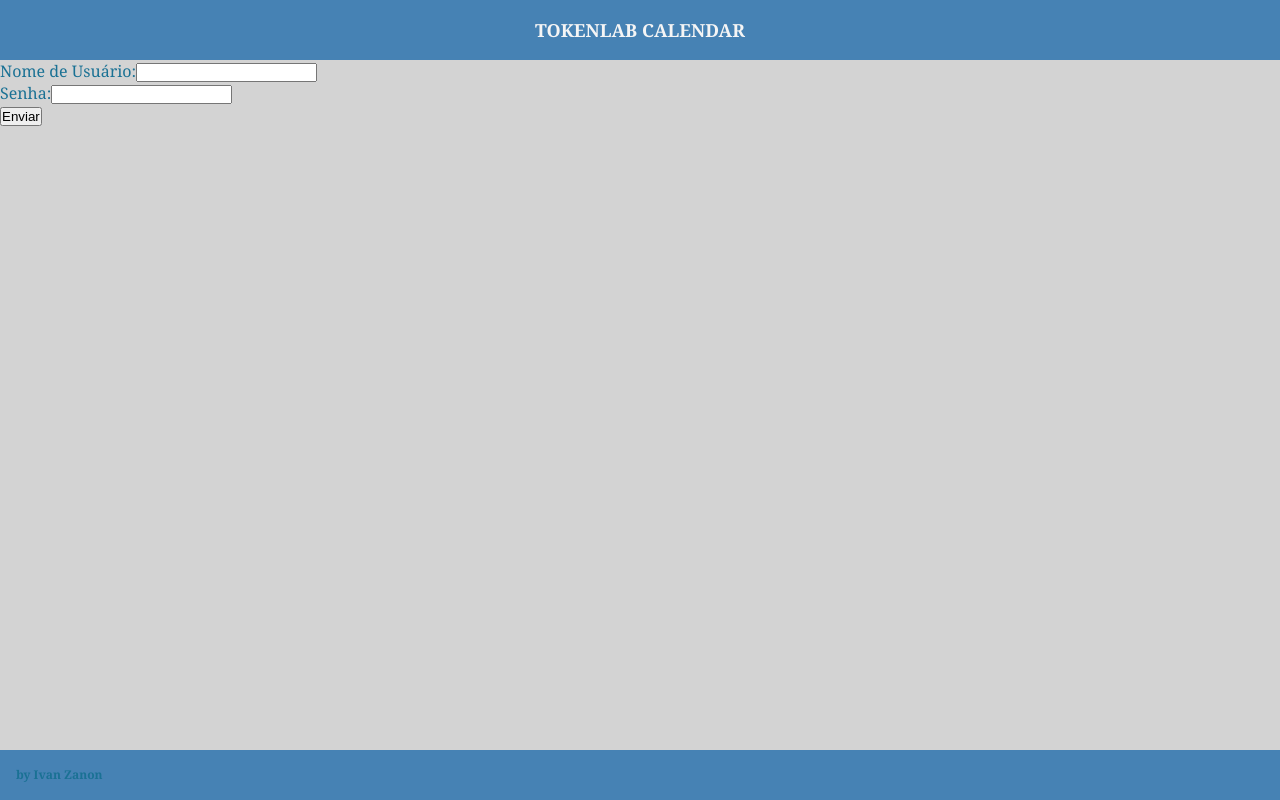
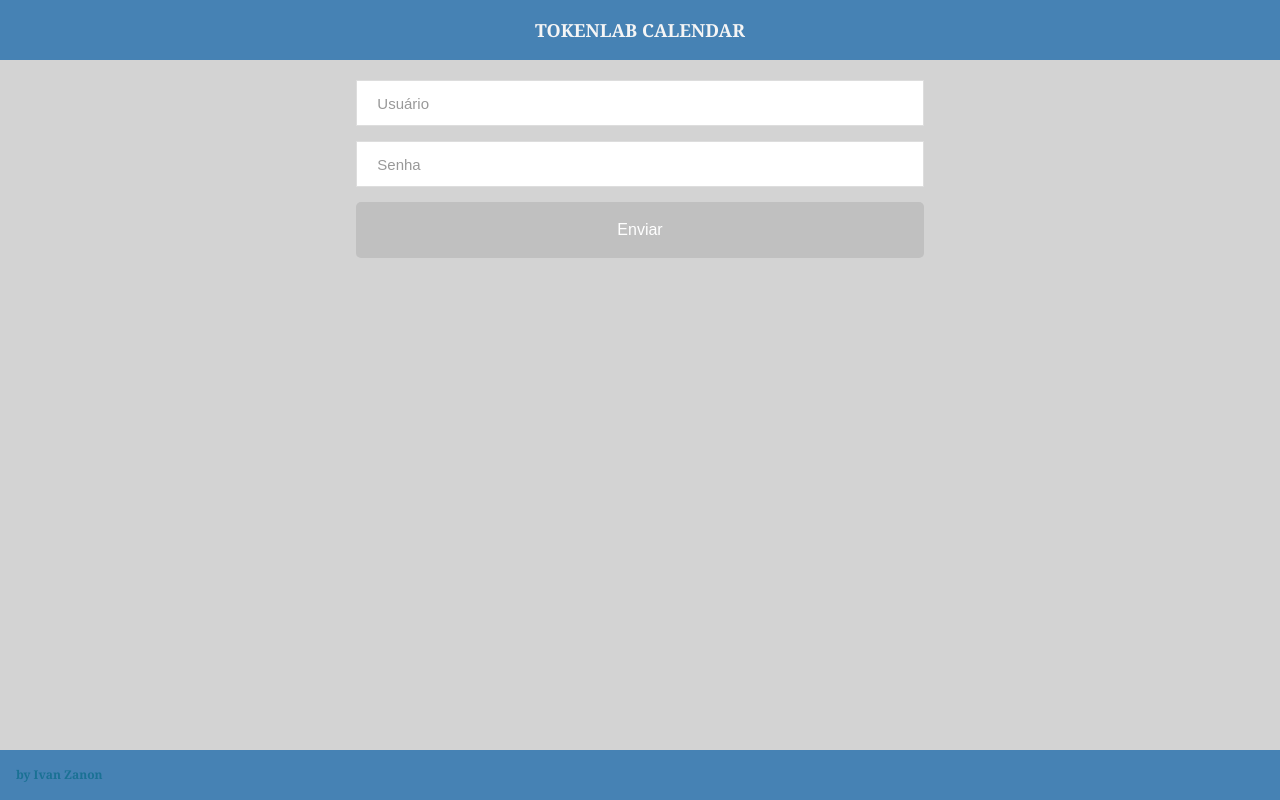
Before and after one commit to ivanzanon/tokenlab-calendar, a React (Create React App) app: page / in a window 1280 px wide. Built offline with nearby package versions, Linux system fonts and the light colour scheme.

Commit message:
Styling login page and main page

```diff
--- a/package.json
+++ b/package.json
@@ -7,6 +7,8 @@
     "@testing-library/react": "^9.5.0",
     "@testing-library/user-event": "^7.2.1",
     "axios": "^0.19.2",
+    "date-fns": "^2.14.0",
+    "date-format": "^3.0.0",
     "react": "^16.13.1",
     "react-dom": "^16.13.1",
     "react-router-dom": "^5.2.0",
--- a/src/components/Footer/index.js
+++ b/src/components/Footer/index.js
@@ -1,6 +1,5 @@
 import React from 'react';
 import './styles.css';
-// const React = require('react');
 
 const Footer = () => (
     <footer id="main-footer">by Ivan Zanon</footer>
--- a/src/pages/form-event/index.js
+++ b/src/pages/form-event/index.js
@@ -0,0 +1,34 @@
+import React, { Component } from 'react';
+
+import "./styles.css";
+import api from '../../services/api';
+
+export default class Login extends Component{
+
+    render() {
+        return (
+            <div className="div-form-event">
+                <form onSubmit={this.handleInputSubmit}>
+                    {this.state.message && <p>{this.state.message}</p>}
+                    <input
+                        type="text"
+                        placeholder="Usuário"
+                        name="usr_name"
+                        value={this.state.usr_name}
+                        onChange={this.handleInputChange}
+                    />
+                    <input
+                        type="password"
+                        placeholder="Senha"
+                        name="usr_password"
+                        value={this.state.usr_password}
+                        onChange={this.handleInputChange}
+                    />
+                    <input className="enviar" type="submit" value="Enviar" />
+                </form>
+
+            </div>
+
+        );
+    }
+}
--- a/src/pages/login/index.js
+++ b/src/pages/login/index.js
@@ -60,32 +60,27 @@ export default class Login extends Component{
 
     render() {
         return (
-            <div className="div-form-login">
-                <h1>{this.state.message}</h1>
+            <div className="div-login">
                 <form onSubmit={this.handleInputSubmit}>
-                    <label>
-                        Nome de Usuário:
+                    {this.state.message && <p>{this.state.message}</p>}
                     <input
                         type="text"
+                        placeholder="Usuário"
                         name="usr_name"
                         value={this.state.usr_name}
-                            onChange={this.handleInputChange} />
-                    </label>
-                    <br />
-                    <label>
-                        Senha:
+                        onChange={this.handleInputChange}
+                    />
                     <input
-                            type="text"
+                        type="password"
+                        placeholder="Senha"
                         name="usr_password"
                         value={this.state.usr_password}
-                            onChange={this.handleInputChange} />
-                    </label>
-                    <br />
-                    <input type="submit" value="Enviar" />
-                    {/* <Link  to={'/'}>Voltar</Link> */}
+                        onChange={this.handleInputChange}
+                    />
+                    <input className="enviar" type="submit" value="Enviar" />
                 </form>
+
             </div>
-
         )
     }
 }
--- a/src/pages/login/styles.css
+++ b/src/pages/login/styles.css
@@ -0,0 +1,55 @@
+div.div-login {
+    max-width: 700px;
+    margin: 20px auto;
+    display: flex;
+    align-items: center;
+    justify-content: center;
+}
+
+p {
+  color: #8d5151;
+  margin-bottom: 15px;
+  border: 1px solid #ff3333;
+  padding: 10px;
+  width: 100%;
+  text-align: center;
+}
+input {
+  flex: 1;
+  height: 46px;
+  margin-bottom: 15px;
+  padding: 0 20px;
+  color: #777;
+  font-size: 15px;
+  width: 100%;
+  border: 1px solid #ddd;
+  &::placeholder {
+    color: #999;
+  }
+}
+input.enviar {
+  color: #fff;
+  font-size: 16px;
+  background: silver;
+  height: 56px;
+  border: 0;
+  border-radius: 5px;
+  width: 100%;
+  transition: all 0.2s;
+}
+input.enviar:hover{
+    background: #777;
+    color: white;
+}
+hr {
+  margin: 20px 0;
+  border: none;
+  border-bottom: 1px solid #cdcdcd;
+  width: 100%;
+}
+a {
+  font-size: 16;
+  font-weight: bold;
+  color: #999;
+  text-decoration: none;
+}
--- a/src/pages/main/index.js
+++ b/src/pages/main/index.js
@@ -1,5 +1,6 @@
 import React, {Component} from 'react';
-//import {Link} from 'react-router-dom';
+import {Link} from 'react-router-dom';
+import { format, parseISO } from 'date-fns';
 
 import "./styles.css";
 import api from '../../services/api';
@@ -24,22 +25,29 @@ export default class Main extends Component{
         this.setState({events: response.data});
     }
 
+    toDate = date_param => {
+        const fmt_date = format(parseISO(date_param), "dd/MM/yyyy");
+        const fmt_hour = format(parseISO(date_param), "hh:mm");
+
+        return `${fmt_date} às ${fmt_hour}`;
+    }
+
     render() {
         return (
             <div className="events-list">
-                <h1>
+                <p>
                     {this.state.username}
-                </h1>
+                </p>
                 {this.state.events.map(event => (
                     <article key={event.id}>
                         <strong>{event.description}</strong>
                         <br />
-                        <strong>{event.start}</strong>
+                        <strong>Início: {this.toDate(event.start)}</strong>
                         <br />
-                        <strong>{event.end}</strong>
+                        <strong>Fim: {this.toDate(event.end)}</strong>
                     </article>
                 ))}
-                {/* <Link to='/form-event' >+</Link> */}
+                <Link to='/form-event' >+</Link>
             </div>
         );
     }
--- a/src/pages/main/styles.css
+++ b/src/pages/main/styles.css
@@ -0,0 +1,22 @@
+div.events-list {
+    max-width: 700px;
+    margin: 20px auto;
+    align-items: center;
+    justify-content: center;
+    padding: 0 20px;
+}
+
+div p{
+    font-size: 24px;
+    align-content: center;
+    color: steelblue;
+    border: 0;
+    padding: 0 20px;
+}
+
+div.events-list article {
+    border: 1px solid gray;
+    border-radius: 5px;
+    padding: 20px;
+    margin-bottom: 20px;
+}
--- a/src/router.js
+++ b/src/router.js
@@ -3,6 +3,7 @@ import {BrowserRouter, Switch, Route} from 'react-router-dom';
 
 import Login from "./pages/login";
 import Main from "./pages/main";
+import EventForm from "./pages/form-event";
 
 
 const Routes = () => (
@@ -10,7 +11,7 @@ const Routes = () => (
         <Switch>
             <Route exact path="/" component={Login} />
             <Route path="/main" component={Main} />
-            {/*<Route path="/dishes-form" component={DishForm} /> */}
+            <Route path="/form-event" component={EventForm} />
         </Switch>
     </BrowserRouter>
 );
--- a/src/style.css
+++ b/src/style.css
@@ -11,9 +11,9 @@ body {
     color: rgb(26, 113, 148);
 }
 
-div#app-content
+/* div#app-content
 {
     width: 100%;
     padding: 20px;
     align-self: center;
-}
+} */
```
Also changed, not shown: 1 other file (tests, documents, lock files or other folders). Lines whose indentation alone changed are shown as unchanged.
